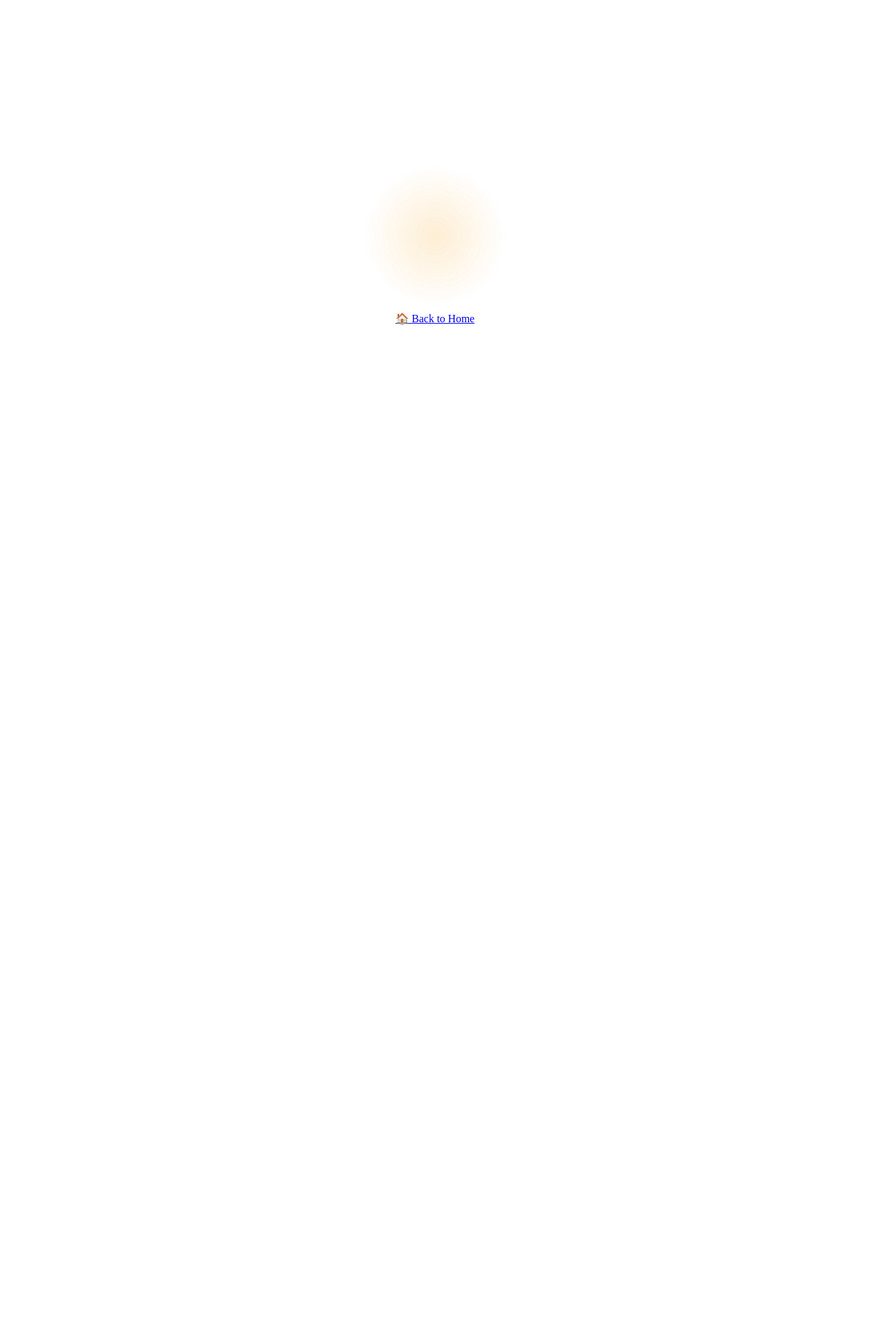
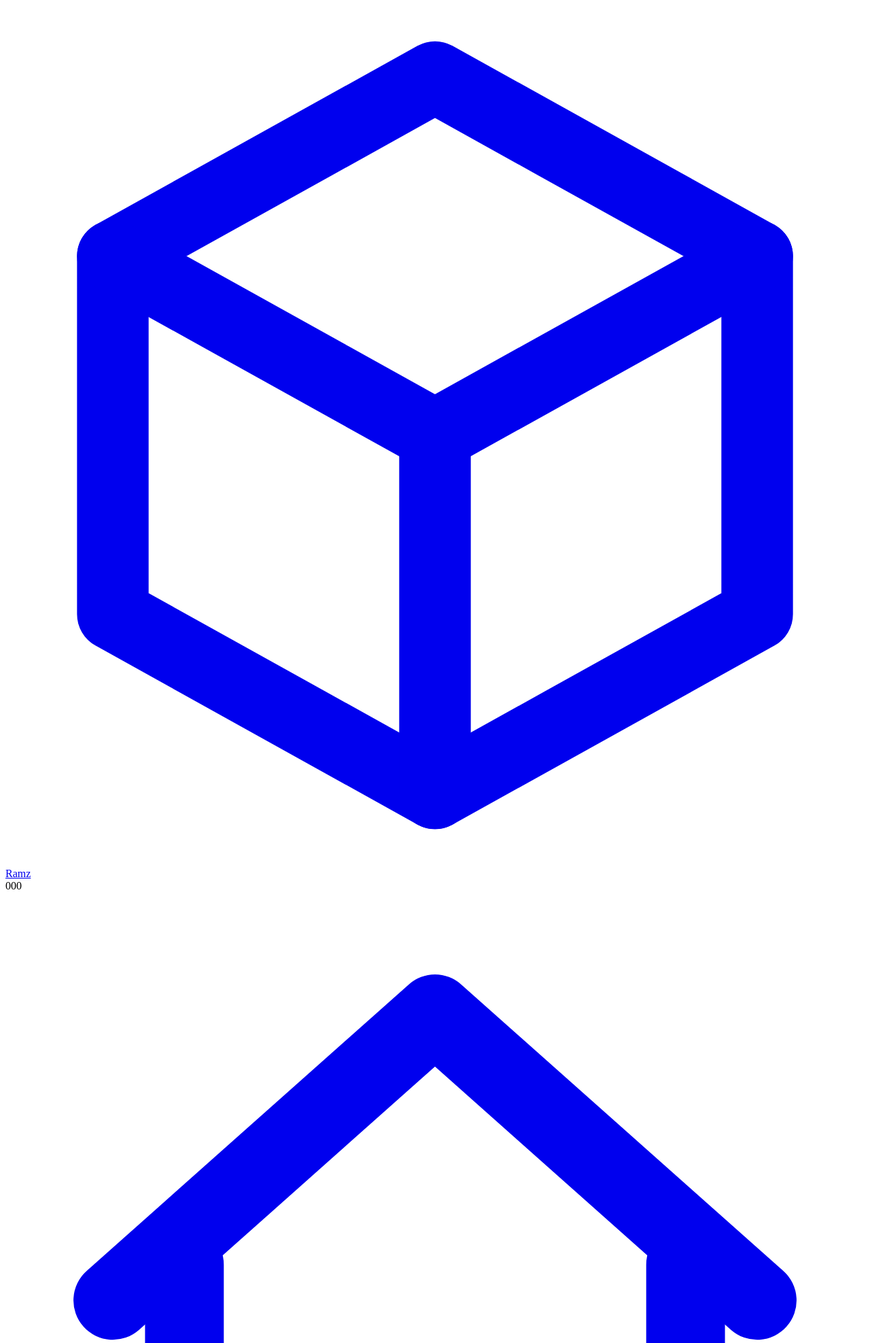
Before and after one commit to mass-shabani/Ramz, a Python web app: template app/template_service/templates/error.html in a window 1280 px wide. Shown: the top 1975 px of the page at 68% size. Before the commit the page ends 478 px from the top, so only its background shows below. Run offline with Jinja, Linux system fonts and the light colour scheme; the template is opened without the code that fills it: most values are stand-ins (such as "Sample title", 1, 10 or a date in 2020).

Commit message:
refactor(template_service): simplify error page template
Remove inline CSS and complex layout structures from the error template.
The template is updated to use a more streamlined HTML structure and
delegates styling to external stylesheets by adding a `page-error`
body class. This aligns the error page with the new branding and
simplified design system.

```diff
--- a/app/template_service/templates/error.html
+++ b/app/template_service/templates/error.html
@@ -2,127 +2,45 @@
 
 {% block title %}{{ status_code }} - {{ error_title }}{% endblock %}
 
+{% block body_class %}page-error{% endblock %}
+
 {% block content %}
-<div class="error-section">
-    <div class="error-container">
-        <div class="error-visual">
-            <div class="error-code">{{ status_code }}</div>
-            <div class="error-glow"></div>
-        </div>
+<div class="error-wrap">
 
-        <div class="error-info">
-            <h1 class="error-title">{{ error_title }}</h1>
-            <p class="error-message">{{ error_message }}</p>
+  <!-- Brand -->
+  <a href="{{ home_url }}" class="error-brand">
+    <span class="brand-logo">
+      <svg viewBox="0 0 24 24" fill="none" stroke="currentColor" stroke-width="2" stroke-linecap="round" stroke-linejoin="round">
+        <path d="M12 2 3 7v10l9 5 9-5V7z"/>
+        <path d="M12 22V12"/>
+        <path d="m3 7 9 5 9-5"/>
+      </svg>
+    </span>
+    <span class="brand-name">Ramz</span>
+  </a>
 
-            <div class="error-actions">
-                <a href="{{ home_url }}" class="btn btn-primary">
-                    <span class="btn-icon">🏠</span>
-                    <span>Back to Home</span>
-                </a>
-            </div>
-        </div>
-    </div>
+  <!-- Big code -->
+  <div class="error-code">{{ status_code }}</div>
+
+  <!-- Message -->
+  <h1 class="error-title">{{ error_title }}</h1>
+  <p class="error-text">
+    {{ error_message }}
+  </p>
+
+  <!-- Actions -->
+  <div class="error-actions">
+    <a href="{{ home_url }}" class="error-btn primary">
+      <svg viewBox="0 0 24 24" fill="none" stroke="currentColor" stroke-width="2.2" stroke-linecap="round" stroke-linejoin="round">
+        <path d="m3 11 9-8 9 8"/>
+        <path d="M5 10v10h14V10"/>
+      </svg>
+      Back to Home
+    </a>
+  </div>
+
+  <!-- Small footer -->
+  <div class="error-foot">Error Code · {{ status_code }}</div>
+
 </div>
 {% endblock %}
-
-{% block head_extra %}
-<style>
-.error-section {
-    min-height: calc(100vh - 200px);
-    display: flex;
-    align-items: center;
-    justify-content: center;
-    padding: 4rem 0;
-}
-
-.error-container {
-    text-align: center;
-    max-width: 600px;
-    padding: 2rem;
-    animation: fadeInUp 0.8s ease;
-}
-
-.error-visual {
-    position: relative;
-    margin-bottom: 2rem;
-}
-
-.error-code {
-    font-size: 10rem;
-    font-weight: 800;
-    background: linear-gradient(135deg, var(--accent) 0%, #EF4444 100%);
-    -webkit-background-clip: text;
-    -webkit-text-fill-color: transparent;
-    background-clip: text;
-    line-height: 1;
-    margin: 0;
-    position: relative;
-    z-index: 2;
-}
-
-.error-glow {
-    position: absolute;
-    top: 50%;
-    left: 50%;
-    transform: translate(-50%, -50%);
-    width: 200px;
-    height: 200px;
-    background: radial-gradient(circle, rgba(245, 158, 11, 0.3) 0%, transparent 70%);
-    border-radius: 50%;
-    z-index: 1;
-    animation: pulse 3s ease-in-out infinite;
-}
-
-.error-title {
-    font-size: 2rem;
-    font-weight: 600;
-    margin-bottom: 1rem;
-    color: var(--text-primary);
-}
-
-.error-message {
-    font-size: 1.125rem;
-    color: var(--text-secondary);
-    margin-bottom: 2rem;
-    line-height: 1.8;
-}
-
-.error-actions {
-    display: flex;
-    justify-content: center;
-    gap: 1rem;
-}
-
-@keyframes fadeInUp {
-    from {
-        opacity: 0;
-        transform: translateY(30px);
-    }
-    to {
-        opacity: 1;
-        transform: translateY(0);
-    }
-}
-
-@keyframes pulse {
-    0%, 100% {
-        transform: translate(-50%, -50%) scale(1);
-        opacity: 0.5;
-    }
-    50% {
-        transform: translate(-50%, -50%) scale(1.2);
-        opacity: 0.8;
-    }
-}
-
-@media (max-width: 640px) {
-    .error-code {
-        font-size: 6rem;
-    }
-
-    .error-title {
-        font-size: 1.5rem;
-    }
-}
-</style>
-{% endblock %}
```
